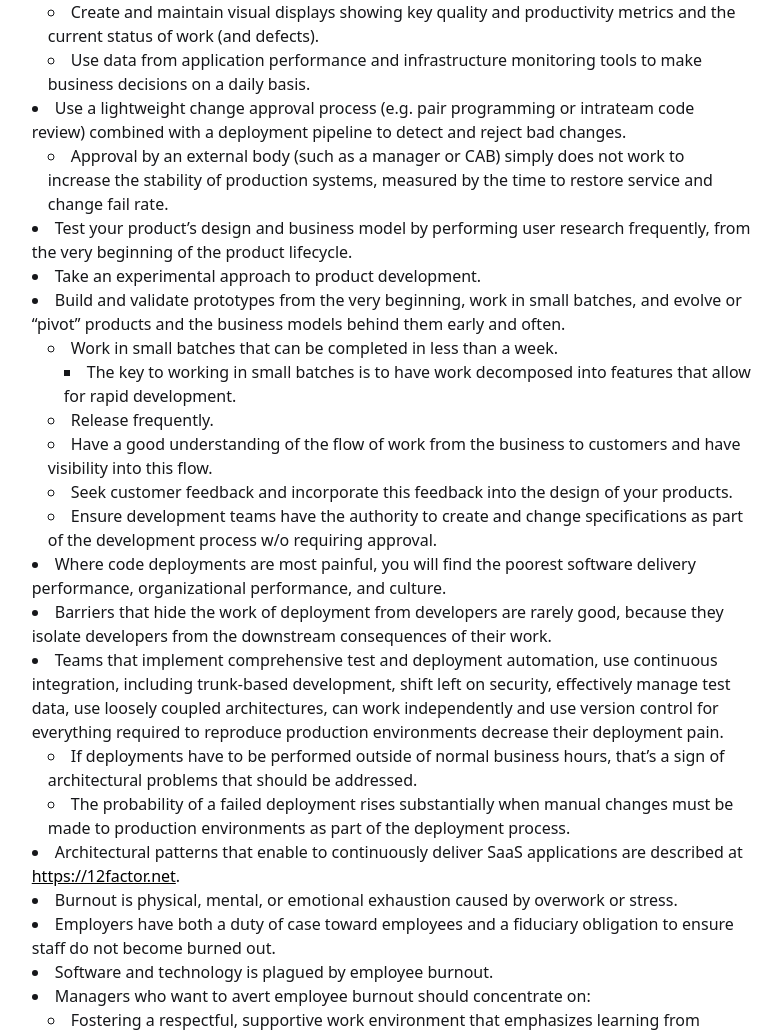
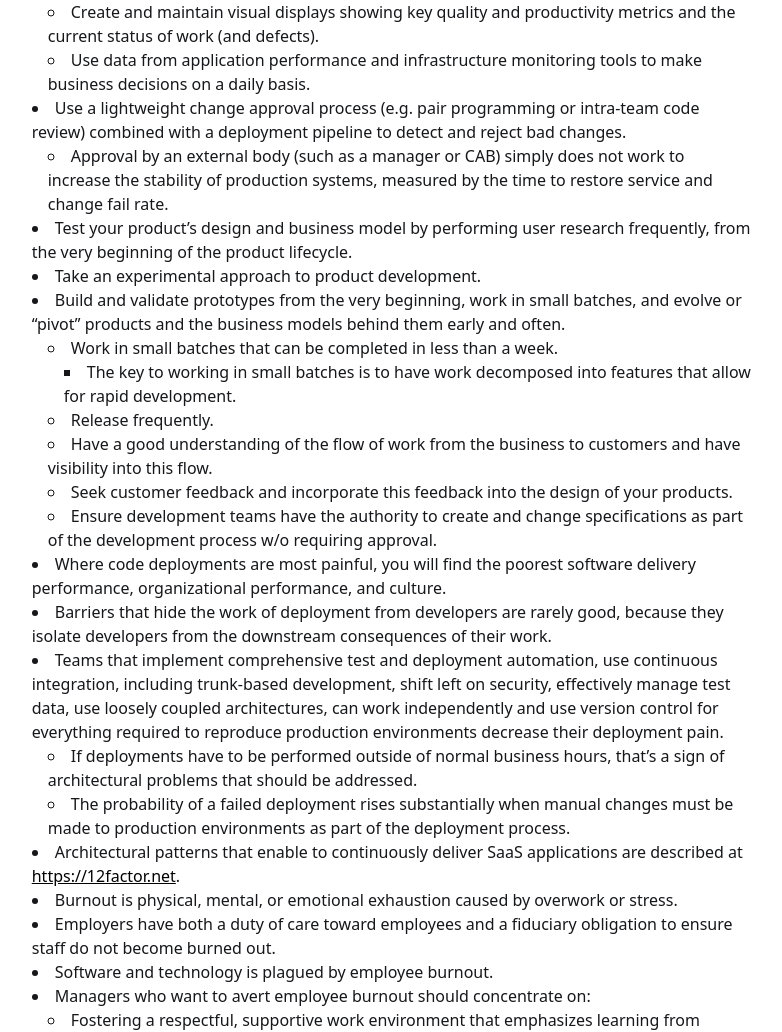
Before and after one commit to ovidiuparvu/ovidiuparvu.github.io, a Jekyll site: the page built from _posts/2024-04-03-accelerate-reading-notes.md, in a window 1280 px wide and 1400 px high, scrolled down 2813 px. Shown: the part 163-1195 px from the top of the window, without its empty margins (337-1119 px from the left). Built offline with Jekyll 4.4.1, drawn with Linux system fonts in a browser that asks for light colours; some of the changed text lies outside the part shown.

Commit message:
Review and revise the Accelerate reading notes

```diff
--- a/_posts/2024-04-03-accelerate-reading-notes.md
+++ b/_posts/2024-04-03-accelerate-reading-notes.md
@@ -11,7 +11,7 @@ My takewaways and/or quotes from the book <em>Accelerate - The Science of Lean S
 
 - High IT performance correlates with strong business performance.
 - People are an organization's #1 asset.
-- Queue theory in maths tells us that as utilization approaches 100%, lead times approach infinity.
+- Queue theory in maths tells us that as utilization approaches 100% lead times approach infinity.
 - Useful measures of software delivery performance:
     1. Delivery lead time: The time it takes to deliver a feature to customers.
     2. Deployment frequency (as a proxy for batch size).
@@ -46,11 +46,11 @@ My takewaways and/or quotes from the book <em>Accelerate - The Science of Lean S
 - Capabilities that have a significant impact on CD:
     - A loosely coupled, well-encapsulated architecture.
     - Teams can choose their own tools based on what is best for the users of those tools.
-- The authors research found that improvements in CD brought payoffs in the way that work felt.
+- The authors' research found that improvements in CD brought payoffs in the way that work felt.
 - On CD practices:
     - Version control: Keeping system and application configuration in version control was more highly correlated with software delivery performance than keeping application code in version control.
     - Testing:
-        - Have automated tests that are reliable: if they pass teams, should be confident that their software is releasable.
+        - Have automated tests that are reliable: if they pass, teams should be confident that their software is releasable.
         - Developers primarily create and maintain acceptance tests, which they can run on their own workstations.
         - Test-driven development (TDD) is an important practice also because it forces developers to create more testable designs.
         - Every commit should trigger a build of the software and running a set of fast, automated tests.
@@ -82,7 +82,7 @@ My takewaways and/or quotes from the book <em>Accelerate - The Science of Lean S
     - Limit work in progress (WIP) to drive process improvement and increase throughput;
     - Create and maintain visual displays showing key quality and productivity metrics and the current status of work (and defects).
     - Use data from application performance and infrastructure monitoring tools to make business decisions on a daily basis.
-- Use a lightweight change approval process (e.g. pair programming or intrateam code review) combined with a deployment pipeline to detect and reject bad changes.
+- Use a lightweight change approval process (e.g. pair programming or intra-team code review) combined with a deployment pipeline to detect and reject bad changes.
     - Approval by an external body (such as a manager or CAB) simply does not work to increase the stability of production systems, measured by the time to restore service and change fail rate.
 - Test your product's design and business model by performing user research frequently, from the very beginning of the product lifecycle.
 - Take an experimental approach to product development.
@@ -100,7 +100,7 @@ My takewaways and/or quotes from the book <em>Accelerate - The Science of Lean S
     - The probability of a failed deployment rises substantially when manual changes must be made to production environments as part of the deployment process.
 - Architectural patterns that enable to continuously deliver SaaS applications are described at [https://12factor.net](https://12factor.net).
 - Burnout is physical, mental, or emotional exhaustion caused by overwork or stress.
-- Employers have both a duty of case toward employees and a fiduciary obligation to ensure staff do not become burned out.
+- Employers have both a duty of care toward employees and a fiduciary obligation to ensure staff do not become burned out.
 - Software and technology is plagued by employee burnout.
 - Managers who want to avert employee burnout should concentrate on:
     - Fostering a respectful, supportive work environment that emphasizes learning from failures rather than blaming.
```
Also changed, not shown: other parts of _posts/2024-04-03-accelerate-reading-notes.md (+1 -1 lines), 6 other files.
